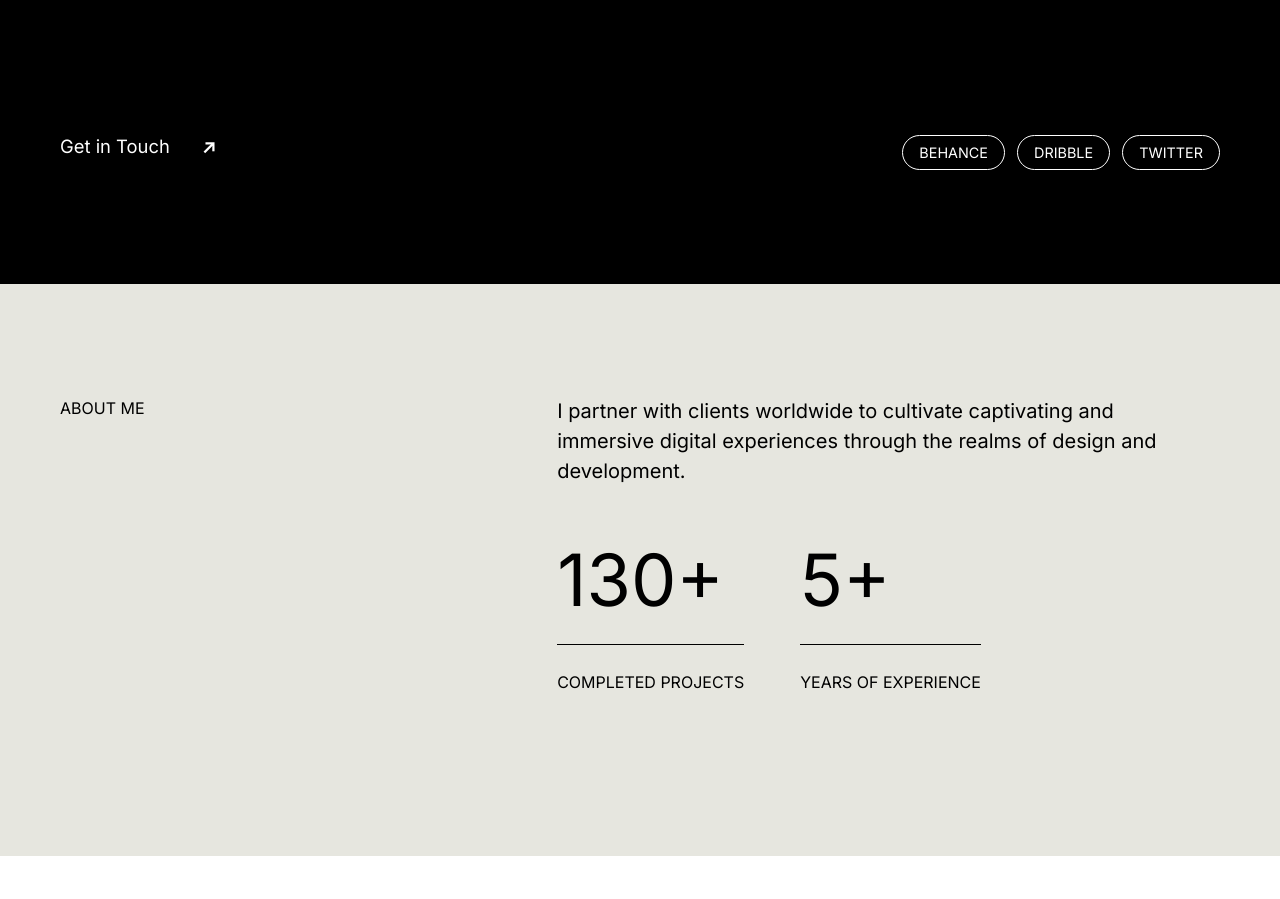
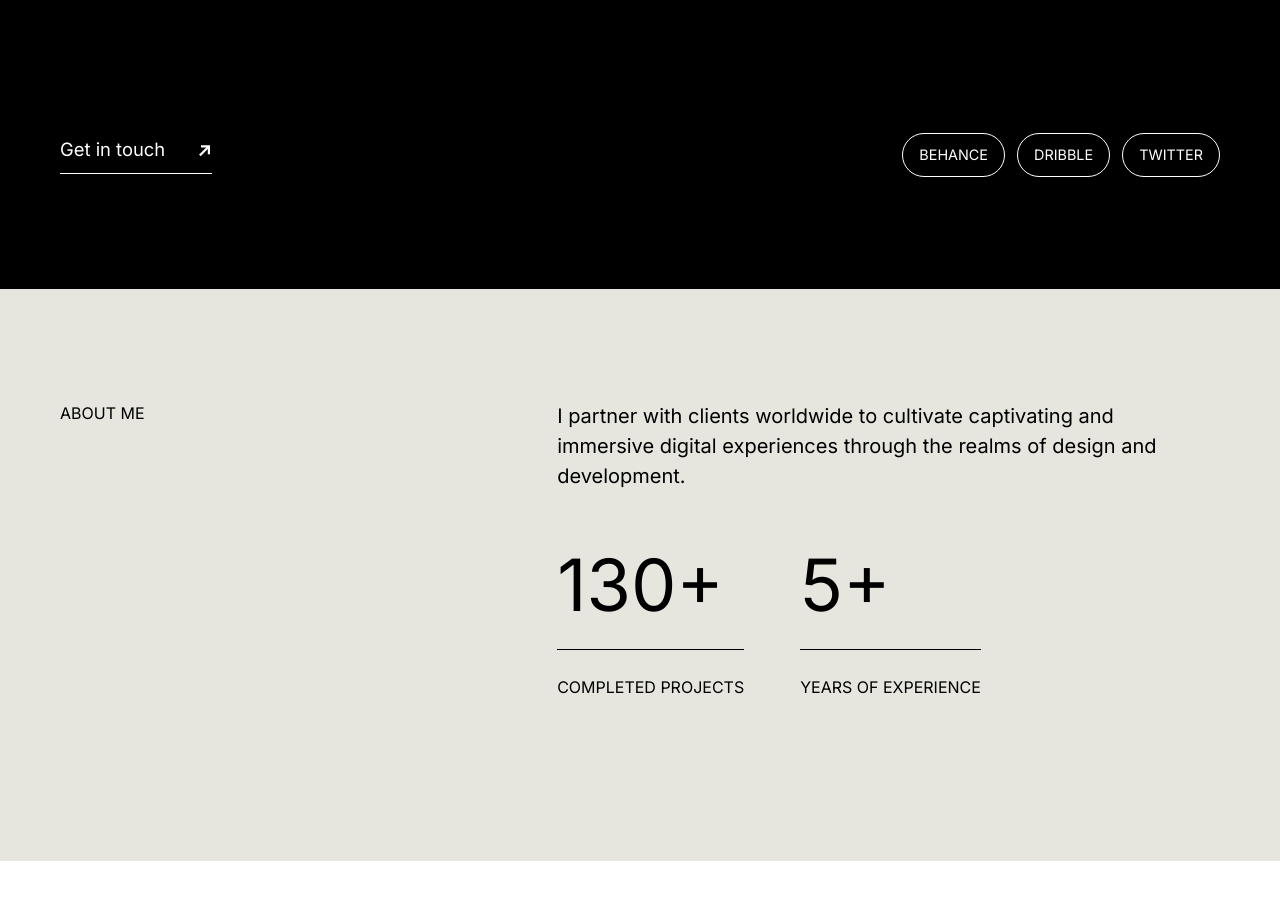
Before and after one commit to chinmayweb3/unveilx-portfolio, a React (Vite) app: page / in a window 1280 px wide. Shown: the part 1460-2359 px from the top of the page. Built offline with nearby package versions, Linux system fonts and the light colour scheme.

Commit message:
Added tailwind-merge dependency and updated button components to use twMerge

```diff
--- a/package.json
+++ b/package.json
@@ -13,7 +13,8 @@
     "framer-motion": "^11.2.12",
     "react": "^18.3.1",
     "react-dom": "^18.3.1",
-    "react-router-dom": "^6.24.0"
+    "react-router-dom": "^6.24.0",
+    "tailwind-merge": "^2.3.0"
   },
   "devDependencies": {
     "@types/react": "^18.3.3",
--- a/src/components/buttons.tsx
+++ b/src/components/buttons.tsx
@@ -1,4 +1,5 @@
 import React from "react";
+import { twMerge } from "tailwind-merge";
 
 type buttonProps = React.ButtonHTMLAttributes<HTMLButtonElement>;
 
@@ -6,10 +7,14 @@ type buttonProps = React.ButtonHTMLAttributes<HTMLButtonElement>;
 //   extends React.ButtonHTMLAttributes<HTMLButtonElement> {}
 
 const ButtonField = React.forwardRef<HTMLButtonElement, buttonProps>(
-  ({ className, ...props }) => {
+  ({ className, ...props }, ref) => {
     return (
       <button
-        className="px-[16px] py-[10px] rounded-[100px] text-[0.9rem] uppercase border"
+        ref={ref}
+        className={twMerge(
+          "px-[16px] py-[6px] rounded-[100px] text-[0.9rem] uppercase border duration-100",
+          className
+        )}
         {...props}
       >
         {props.children}
--- a/src/home/firstSection.tsx
+++ b/src/home/firstSection.tsx
@@ -25,21 +25,20 @@ const FirstSection = () => {
         </div>
         <div className="flex justify-between items-center mt-[150px]">
           <div>
-            <button className="flex justify-center items-center gap-[32px] border-b-[1px] border-black text-[1.15rem] pb-[10px] hover:border-lime-green hover:text-lime-green duration-100">
-              <span>Get in Touch</span> <span className="font-black">↗︎</span>
+            <button className="flex justify-center items-center gap-[32px] border-b-[1px] border-white text-[1.15rem] pb-[10px] hover:border-lime-green hover:text-lime-green duration-100">
+              <span>Get in touch</span> <span className="font-black">↗︎</span>
             </button>
           </div>
           <div className="flex gap-[12px] uppercase justify-end">
-            <button className="px-[16px] py-[6px] uppercase border border-white text-[0.9rem] rounded-[100px] hover:border-lime-green hover:text-lime-green duration-100">
+            <ButtonField className=" py-[10px] border-white hover:border-lime-green hover:text-lime-green">
               behance
-            </button>
-            <button className="px-[16px] py-[6px] uppercase border border-white text-[0.9rem] rounded-[100px] hover:border-lime-green hover:text-lime-green duration-100">
+            </ButtonField>
+            <ButtonField className=" py-[10px] border-white hover:border-lime-green hover:text-lime-green">
               dribble
-            </button>
-            <button className="px-[16px] py-[6px] uppercase border border-white text-[0.9rem] rounded-[100px] hover:border-lime-green hover:text-lime-green duration-100">
+            </ButtonField>
+            <ButtonField className=" py-[10px] border-white hover:border-lime-green hover:text-lime-green">
               twitter
-            </button>
-            {/* <ButtonField>sd</ButtonField> */}
+            </ButtonField>
           </div>
         </div>
       </div>
```
Also changed, not shown: 1 other file (tests, documents, lock files or other folders).
